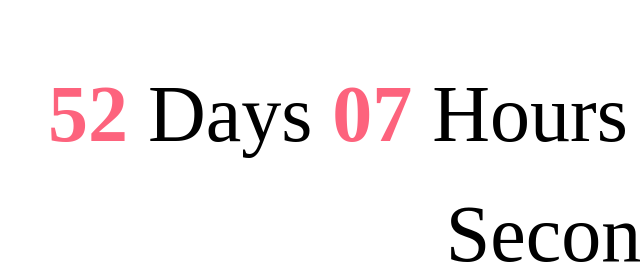
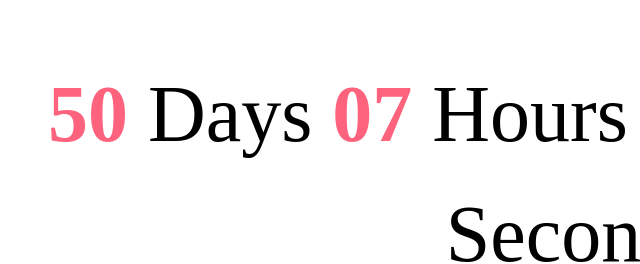
Before and after one commit to vastsky17/xiongxiong.github.io, a plain HTML site: page index.html in a window 1280 px wide. Shown: the part 237-501 px from the top of the page, 61-701 px from the left. Drawn offline with Linux system fonts and the light colour scheme.

Commit message:
Update index.html

```diff
--- a/index.html
+++ b/index.html
@@ -60,7 +60,7 @@
 
         function timer() {
              <!--time set-->
-            var start = new Date(2022, 2, 23); // 2015.7.2
+            var start = new Date(2022, 2, 25); // 2015.7.2
             var t = new Date() - start;
             var h = ~~(t / 1000 / 60 / 60 % 24);
             if (h < 10) {
```
